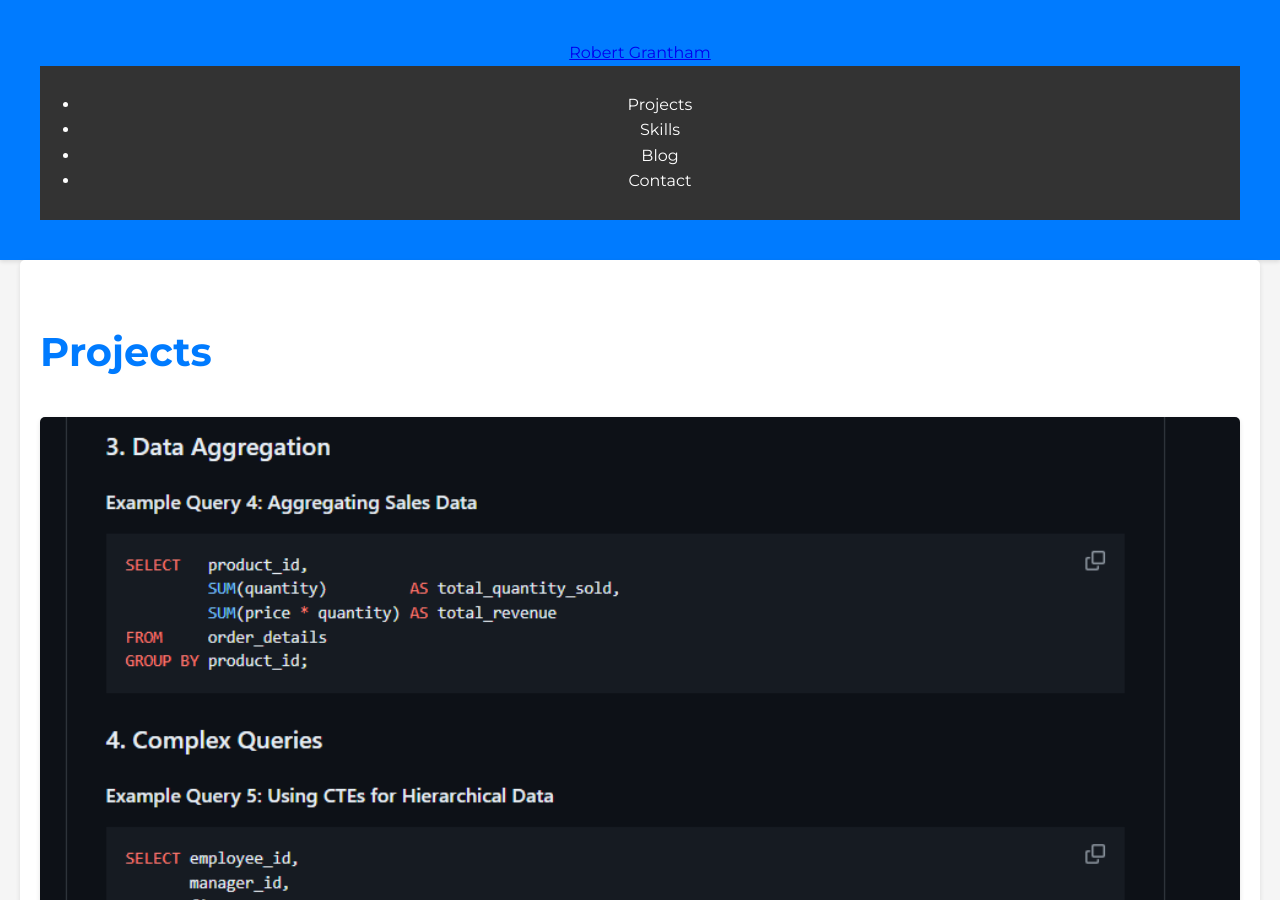
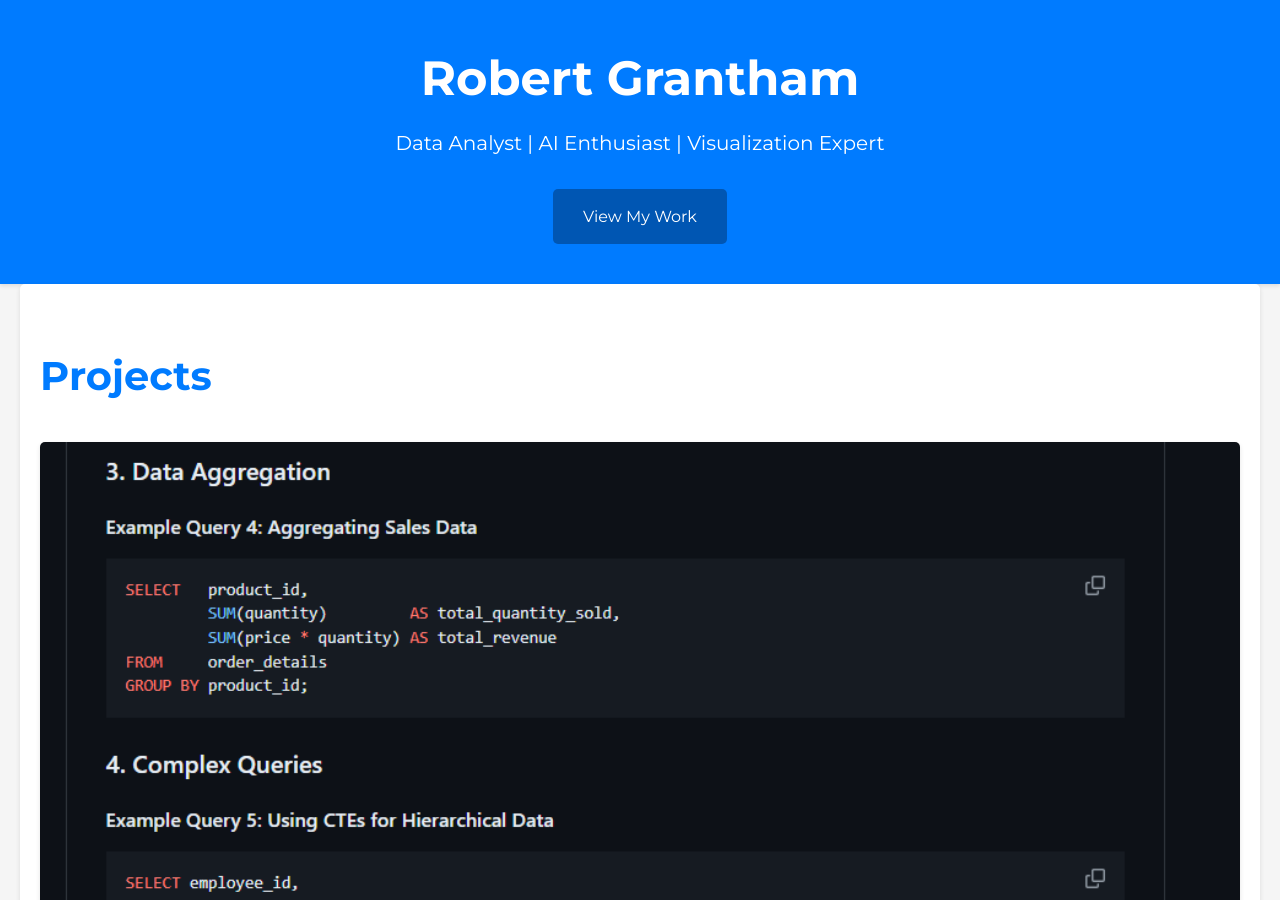
Before and after one commit to rgrantham82/rgrantham82.github.io, a Jekyll site: the page built from index.html, in a window 1280 px wide and 900 px high. Built offline with Jekyll 4.4.1, drawn with Linux system fonts in a browser that asks for light colours.

Commit message:
Update header.html

```diff
--- a/_includes/header.html
+++ b/_includes/header.html
@@ -1,15 +1,8 @@
-<header>
-    <div class="container">
-        <div class="logo">
-            <a href="{{ site.baseurl }}/">Robert Grantham</a>
+
+    <header>
+        <div class="container">
+            <h1>Robert Grantham</h1>
+            <p>Data Analyst | AI Enthusiast | Visualization Expert</p>
+            <a href="#projects" class="btn">View My Work</a>
         </div>
-        <nav>
-            <ul>
-                <li><a href="{{ site.baseurl }}/#projects">Projects</a></li>
-                <li><a href="{{ site.baseurl }}/#skills">Skills</a></li>
-                <li><a href="{{ site.baseurl }}/#blog">Blog</a></li>
-                <li><a href="{{ site.baseurl }}/#contact">Contact</a></li>
-            </ul>
-        </nav>
-    </div>
-</header>
+    </header>
```
